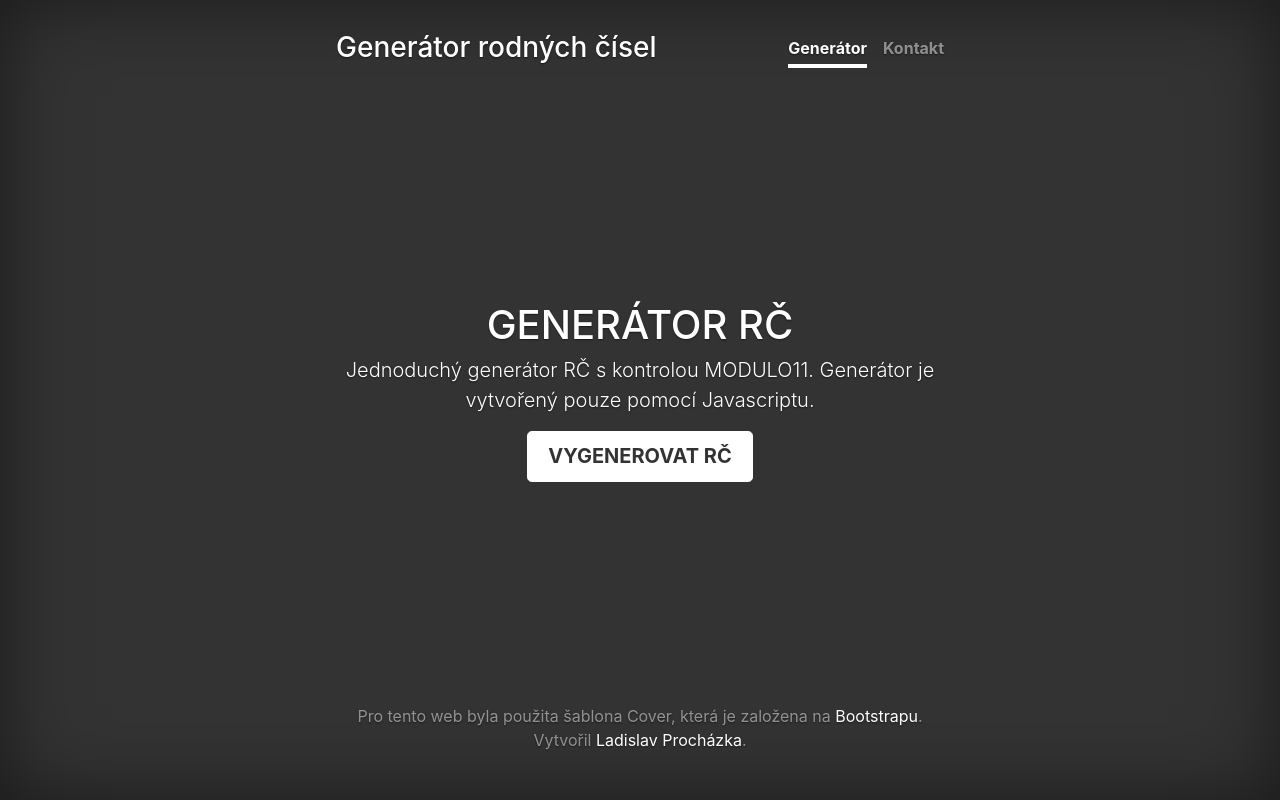
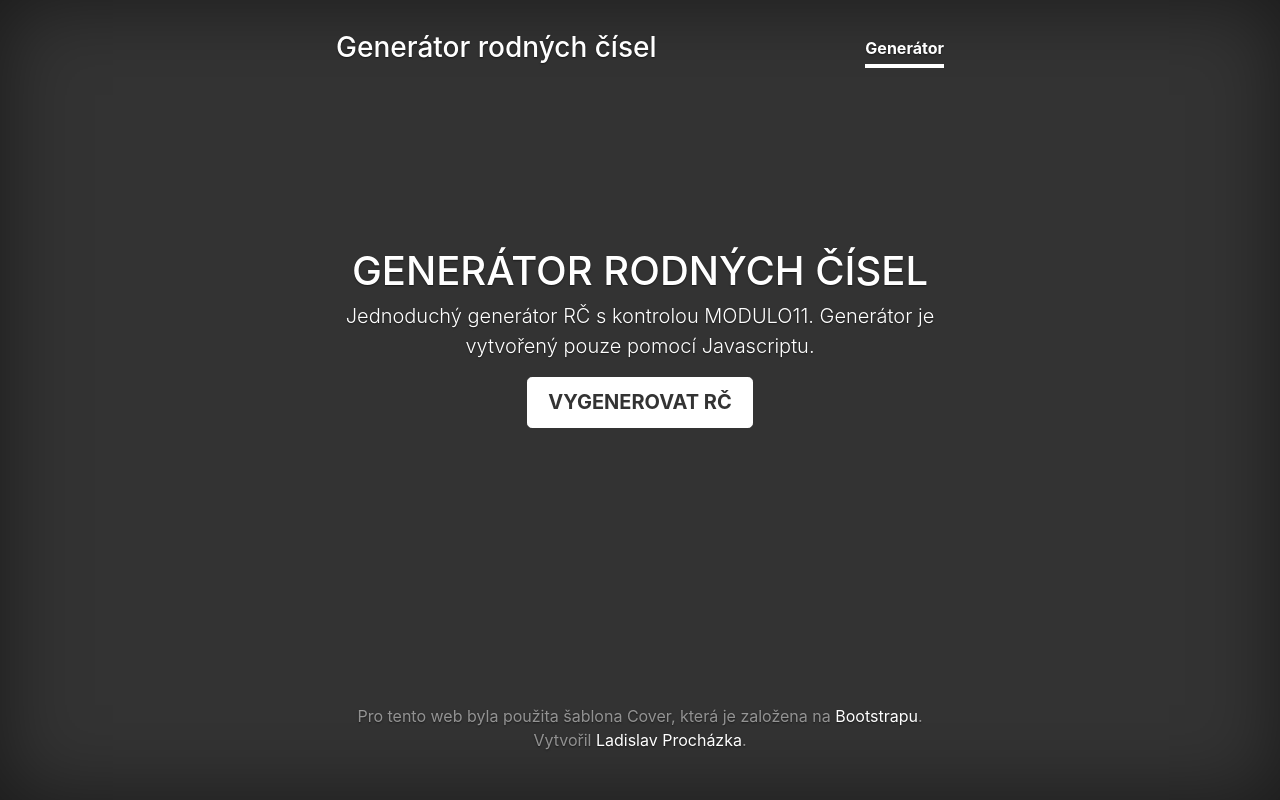
Before and after one commit to LadikCZ/GeneratorRC, a plain HTML site: page index.html in a window 1280 px wide. Drawn offline with nearby package versions, Linux system fonts and the light colour scheme; a script that the page names is missing.

Commit message:
css edit

```diff
--- a/index.html
+++ b/index.html
@@ -31,18 +31,17 @@
               <h3 class="masthead-brand">Generátor rodných čísel</h3>
               <nav class="nav nav-masthead">
                 <a class="nav-link active" href="#">Generátor</a>
-                <a class="nav-link" href="#">Kontakt</a>
               </nav>
             </div>
           </div>
 
           <div class="inner cover">
-            <h1 class="cover-heading">GENERÁTOR RČ</h1>
+            <h1 class="cover-heading">GENERÁTOR RODNÝCH ČÍSEL</h1>
             <p class="lead">Jednoduchý generátor RČ s kontrolou MODULO11. Generátor je vytvořený pouze pomocí Javascriptu.</p>
             <p class="lead">
               <a href="#" class="btn btn-lg btn-secondary" onclick="generovatRodneCislo()">VYGENEROVAT RČ</a>
             </p>
-            <h3 class="cover-heading RC"></h3>
+            <h2 class="cover-heading RC"></h2>
           </div>
 
           <div class="mastfoot">
--- a/style.css
+++ b/style.css
@@ -0,0 +1,3 @@
+h2 {
+    padding: 50px;
+}
```
